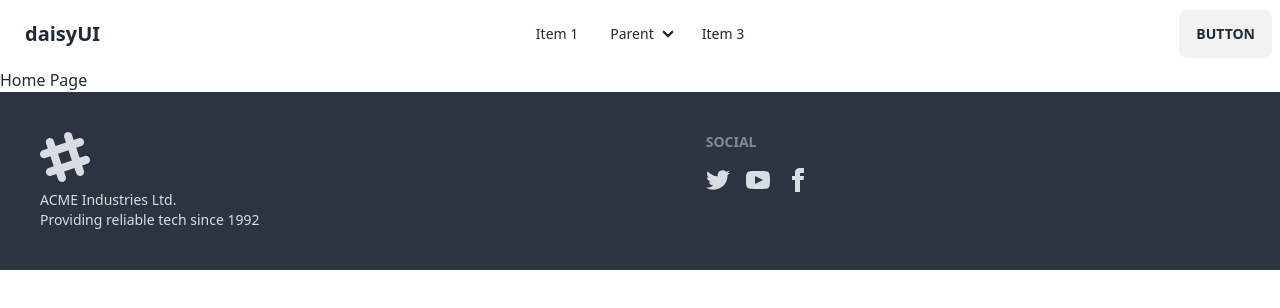
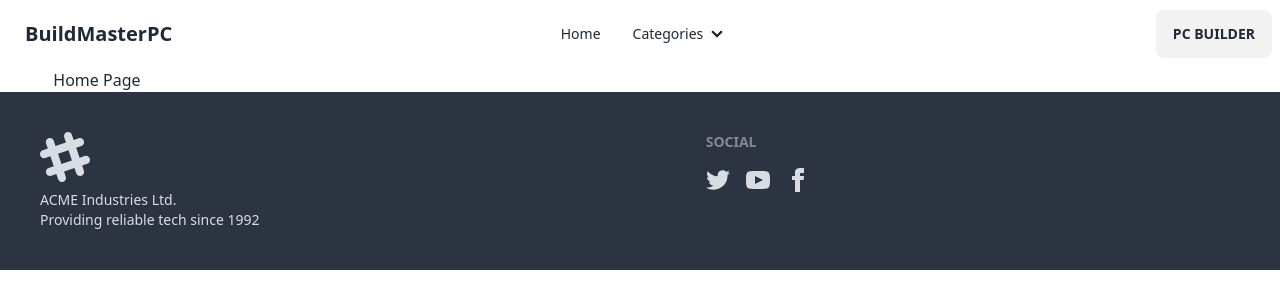
Before and after one commit to FaizulOsman/27-assignment-6-client, a Next.js app: page / in a window 1280 px wide. Shown: the top 308 px of the page. Built offline with nearby package versions, Linux system fonts and the light colour scheme.

Commit message:
feat: navbar and footer added

```diff
--- a/package.json
+++ b/package.json
@@ -17,6 +17,7 @@
     "postcss": "8.4.27",
     "react": "18.2.0",
     "react-dom": "18.2.0",
+    "react-icons": "^4.10.1",
     "tailwindcss": "3.3.3"
   }
 }
--- a/src/components/UI/Navbar.js
+++ b/src/components/UI/Navbar.js
@@ -1,3 +1,4 @@
+import Link from "next/link";
 import React from "react";
 
 const Navbar = () => {
@@ -27,51 +28,75 @@ const Navbar = () => {
               className="menu menu-sm dropdown-content mt-3 z-[1] p-2 shadow bg-base-100 rounded-box w-52"
             >
               <li>
-                <a>Item 1</a>
+                <Link href="/">Home</Link>
               </li>
               <li>
-                <a>Parent</a>
+                <a>Categories</a>
                 <ul className="p-2">
                   <li>
-                    <a>Submenu 1</a>
+                    <Link href="/">CPU/Processor</Link>
                   </li>
                   <li>
-                    <a>Submenu 2</a>
+                    <Link href="/">Motherboard</Link>
+                  </li>
+                  <li>
+                    <Link href="/">RAM</Link>
+                  </li>
+                  <li>
+                    <Link href="/">Power Supply Unit</Link>
+                  </li>
+                  <li>
+                    <Link href="/">Storage Device</Link>
+                  </li>
+                  <li>
+                    <Link href="/">Monitor</Link>
+                  </li>
+                  <li>
+                    <Link href="/">Others</Link>
                   </li>
                 </ul>
               </li>
-              <li>
-                <a>Item 3</a>
-              </li>
             </ul>
           </div>
-          <a className="btn btn-ghost normal-case text-xl">daisyUI</a>
+          <a className="btn btn-ghost normal-case text-xl">BuildMasterPC</a>
         </div>
         <div className="navbar-center hidden lg:flex">
           <ul className="menu menu-horizontal px-1">
             <li>
-              <a>Item 1</a>
+              <Link href="/">Home</Link>
             </li>
             <li tabIndex={0}>
               <details>
-                <summary>Parent</summary>
+                <summary>Categories</summary>
                 <ul className="p-2">
                   <li>
-                    <a>Submenu 1</a>
+                    <Link href="/">CPU/Processor</Link>
                   </li>
                   <li>
-                    <a>Submenu 2</a>
+                    <Link href="/">Motherboard</Link>
+                  </li>
+                  <li>
+                    <Link href="/">RAM</Link>
+                  </li>
+                  <li>
+                    <Link href="/">Power_Supply_Unit</Link>
+                  </li>
+                  <li>
+                    <Link href="/">Storage_Device</Link>
+                  </li>
+                  <li>
+                    <Link href="/">Monitor</Link>
+                  </li>
+                  <li>
+                    <Link href="/">Others</Link>
                   </li>
                 </ul>
               </details>
             </li>
-            <li>
-              <a>Item 3</a>
-            </li>
           </ul>
         </div>
         <div className="navbar-end">
-          <a className="btn">Button</a>
+          <a className="btn">PC Builder</a>
         </div>
       </div>
     </div>
--- a/src/components/layouts/RootLayout.js
+++ b/src/components/layouts/RootLayout.js
@@ -6,7 +6,7 @@ const RootLayout = ({ children }) => {
   return (
     <>
       <Navbar />
-      <div className="">{children}</div>
+      <div className="w-11/12 max-w-[1200px] mx-auto">{children}</div>
       <Footer />
     </>
   );
```
Also changed, not shown: 1 other file (tests, documents, lock files or other folders).
